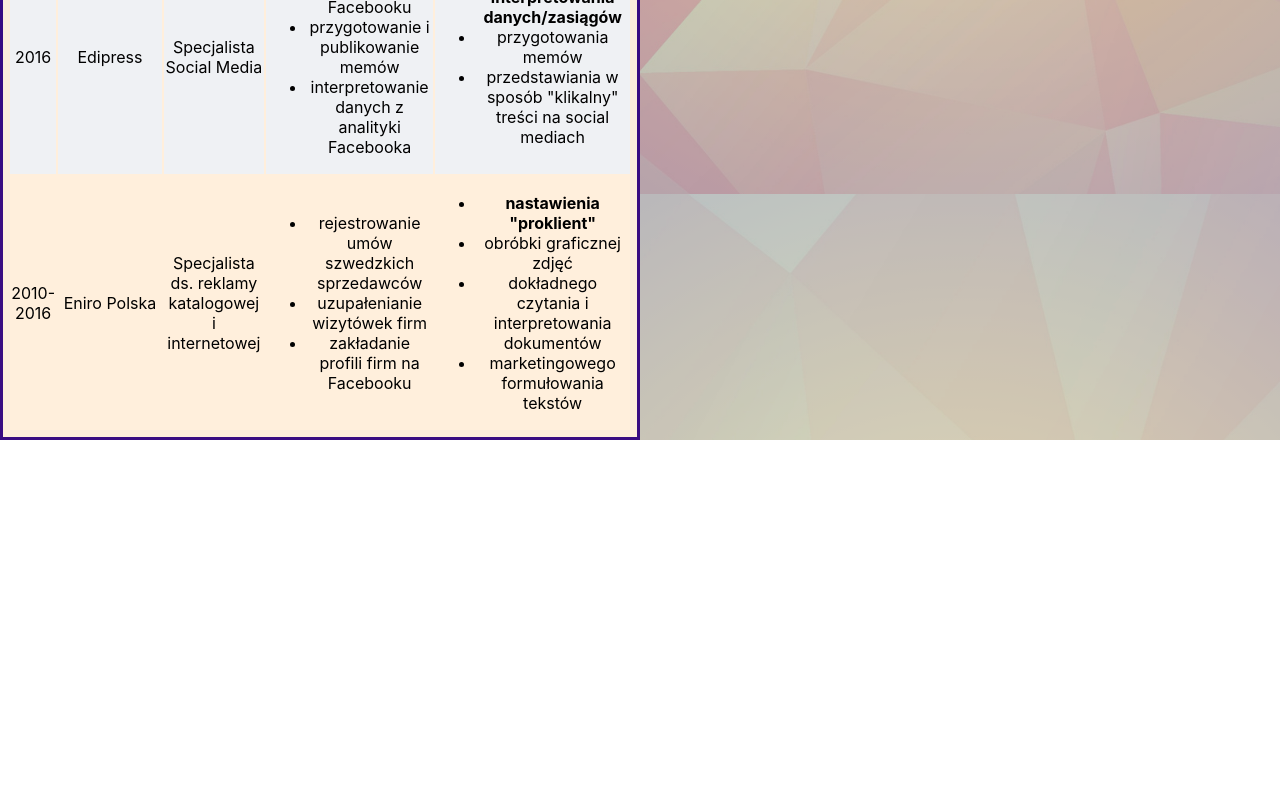
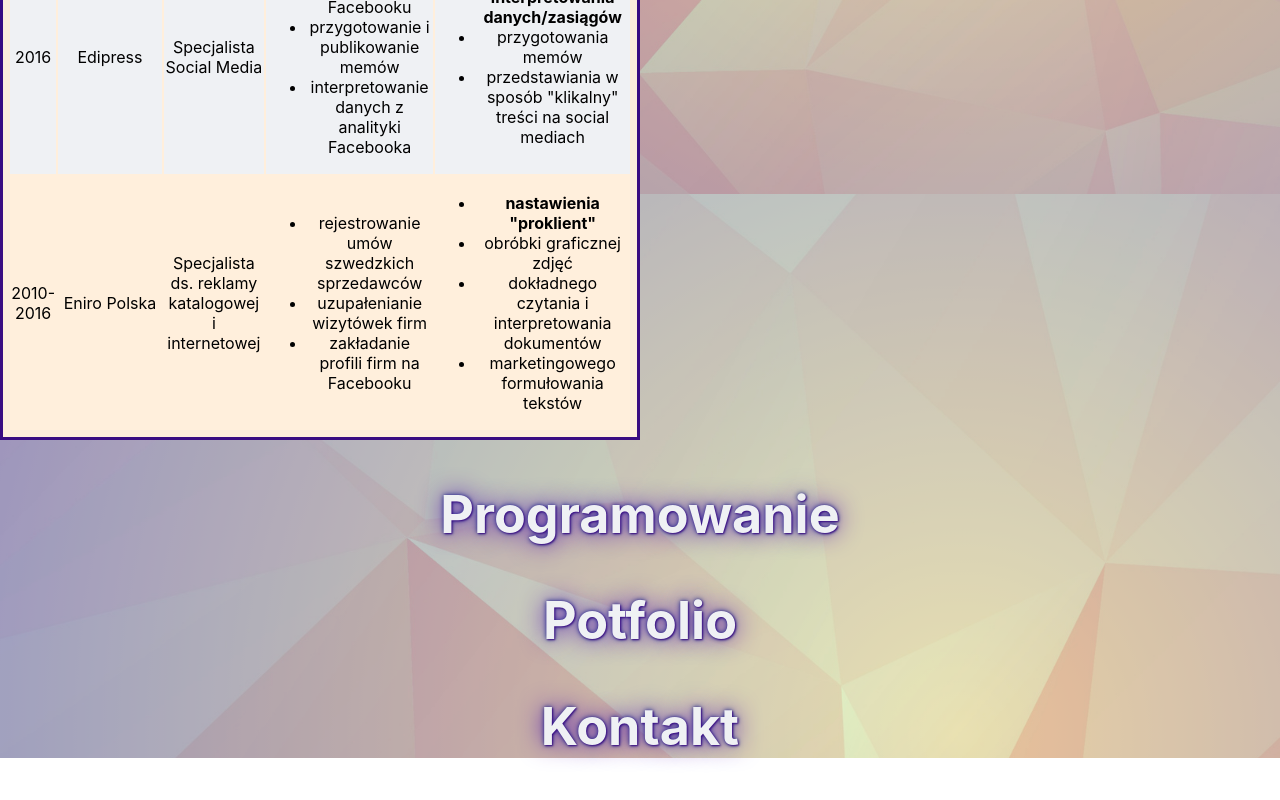
Before and after one commit to avtill/webportfolio, a React (Create React App) app: page / in a window 1280 px wide. Shown: the part 1966-2766 px from the top of the page. Before the commit the page ends 2406 px from the top, so only its background shows below. Built offline with nearby package versions, Linux system fonts and the light colour scheme.

Commit message:
plik structure and navigation

```diff
--- a/src/App.jsx
+++ b/src/App.jsx
@@ -3,6 +3,9 @@ import './App.css';
 import Navbar from './components/Navbar/Navbar';
 import Main from './components/Main/Main';
 import Omnie from './components/Omnie/Omnie';
+import Programowanie from './components/Programowanie/Programowanie';
+import Portfolio from './components/Portfolio/Portfolio';
+import Kontakt from './components/Kontakt/Kontakt';
 
 function App(){
 
@@ -11,6 +14,9 @@ function App(){
       <Navbar />
       <Main />
       <Omnie />
+      <Programowanie />
+      <Portfolio />
+      <Kontakt />
     </div>
   );
 }
--- /dev/null
+++ b/src/components/Kontakt/Kontakt.jsx
@@ -0,0 +1,14 @@
+import React from "react";
+import "../../App.css";
+
+const Kontakt =()=>{
+    return(
+        <section id="kontakt">
+            <h2>
+                Kontakt
+            </h2>
+        </section>
+    )
+}
+
+export default Kontakt;
--- a/src/components/Main/Main.jsx
+++ b/src/components/Main/Main.jsx
@@ -3,7 +3,7 @@ import "../../App.css";
 
 const Main =()=>{
     return(
-<header className="App-header">
+<header className="App-header" id="main">
         <img src="https://avatars.githubusercontent.com/u/114072139?v=4" className="App-logo" alt="profile photo" />
         <h1>
           Joanna Mikulińska
--- a/src/components/Navbar/Navbar.jsx
+++ b/src/components/Navbar/Navbar.jsx
@@ -5,25 +5,25 @@ const Navbar =() => {
     return (
     <nav className="box__nav--navigation">
         <div className="nav__button--emoji">
-            <a href=""><span className="nav--emoji">👩‍💻</span></a>
+            <a href="#main"><span className="nav--emoji">👩‍💻</span></a>
         </div>
             <div className="nav__button--nav">
-                <a href="">
+                <a href="#omnie">
                     <span className="span__nav">O mnie</span>
                 </a>
             </div>
             <div className="nav__button--nav">
-                <a href="">
+                <a href="#programowanie">
                     <span className="span__nav">Programowanie</span>
                 </a>
             </div>
             <div className="nav__button--nav">
-                <a href="">
+                <a href="#portfolio">
                     <span className="span__nav">Portfolio</span>
                 </a>
             </div>
             <div className="nav__button--nav">
-                <a href="">
+                <a href="kontakt">
                     <span className="span__nav">Kontakt</span>
                 </a>
             </div>
--- a/src/components/Omnie/Omnie.jsx
+++ b/src/components/Omnie/Omnie.jsx
@@ -5,7 +5,7 @@ import Private from "./Private";
 
 const Omnie =()=>{
     return(
-        <section >
+        <section id="omnie">
             <h2>
                 O mnie
             </h2>
--- /dev/null
+++ b/src/components/Portfolio/Portfolio.jsx
@@ -0,0 +1,12 @@
+import React from "react";
+import "../../App.css";
+
+const Portfolio=()=>{
+    return(
+        <section id="portfolio">
+            <h2>Potfolio</h2>
+        </section>
+    )
+}
+
+export default Portfolio
--- /dev/null
+++ b/src/components/Programowanie/Programowanie.jsx
@@ -0,0 +1,12 @@
+import React from "react";
+import "../../App.css";
+
+const Programowanie=()=>{
+    return(
+        <section id="programowanie">
+            <h2>Programowanie</h2>
+        </section>
+    )
+}
+
+export default Programowanie;
```
